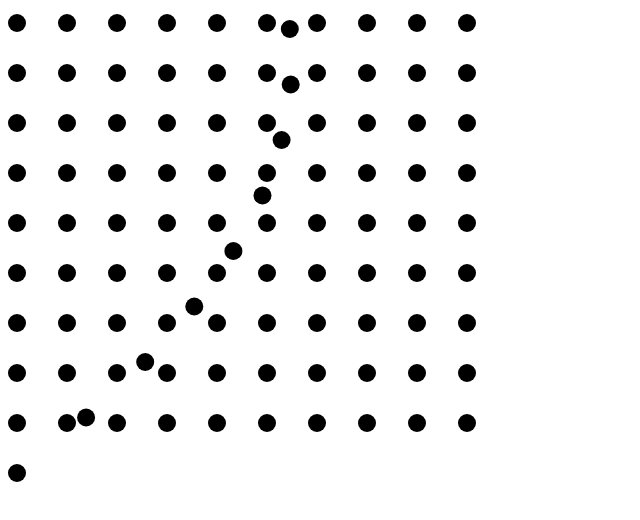
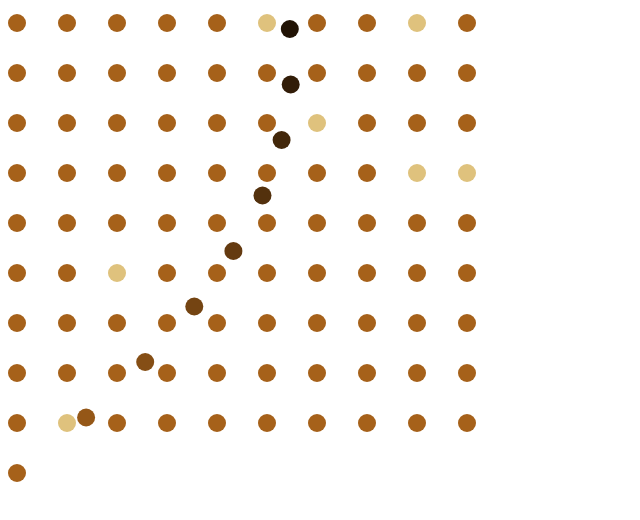
Before and after one commit to aaronnorby/riskField, a website: page public/index.html in a window 1280 px wide. Shown: the whole page, without its empty margins (0-640 px from the left). Drawn offline with nearby package versions, Linux system fonts and the light colour scheme.

Commit message:
Get d3Array using colorbrewer colorscales

```diff
--- a/public/app/controllers/d3Controller.js
+++ b/public/app/controllers/d3Controller.js
@@ -7,6 +7,7 @@ riskField
 
      var probs = [firstAlternative, secondAlternative];
 
+     $scope.probabilities = probs;
      $scope.riskData = d3DataGenerator.probsToData(probs);
 
   }]);
--- a/public/app/directives/d3Array.js
+++ b/public/app/directives/d3Array.js
@@ -5,17 +5,19 @@ riskField
       restrict: 'E',
 
       scope: {
-        data: '='
+        data: '=',
+        probabilities: '='
       },
 
       link: function(scope, element, attributes) {
         var width = 500;
         var height = 500;
 
-        var colors = {
-          'first': '#9467bd',
-          'second': '#ff7f0e'
-        };
+        // get a colorscale to auto fill colors
+        var colorScale = d3.scale.ordinal()
+          .domain(scope.probabilities)
+          .range(colorbrewer.BrBG[5]); // up to five colors
+
 
         // attaching to the directive's element
         // element is wrapped in jqlite so it's array-like
@@ -42,7 +44,7 @@ riskField
           })
           .attr('r', 9)
           .attr('fill', function(d) {
-            return colors[d];
+            return colorScale(d.probability);
           });
 
 
--- a/public/index.html
+++ b/public/index.html
@@ -9,12 +9,13 @@
   <body ng-app="riskField">
 
     <div ng-controller="d3ArrayController">
-      <d3-array data="riskData"></d3-array>
+      <d3-array data="riskData" probabilities="probabilities"></d3-array>
     </div>
 
     <script src="bower_components/d3/d3.js"></script>
     <script src="bower_components/angular/angular.js"></script>
     <script src="bower_components/underscore/underscore.js"></script>
+    <script src="lib/colorbrewer.js"></script>
 
     <script src="app/riskField.js"></script>
     <script src="app/controllers/d3Controller.js"></script>
```
